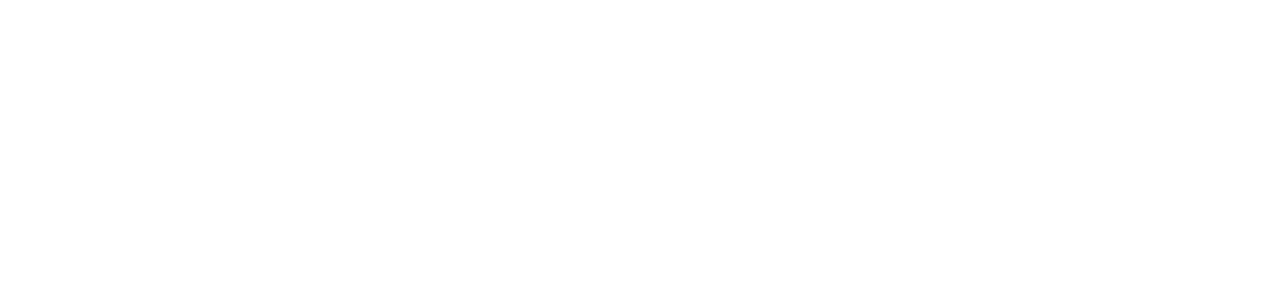
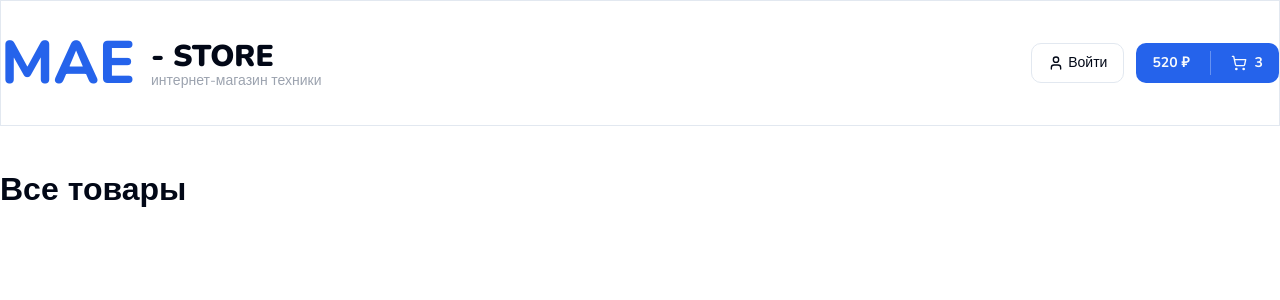
Before and after one commit to TeoPlow/MAEmba-Store, a Next.js app in the folder src/frontend/: page / in a window 1280 px wide. Shown: the top 300 px of the page. Built offline with nearby package versions, Linux system fonts and the light colour scheme.

Commit message:
Настройки начальной страницы

```diff
--- a/src/frontend/app/layout.tsx
+++ b/src/frontend/app/layout.tsx
@@ -1,15 +1,13 @@
 import type { Metadata } from "next";
-import { Geist, Geist_Mono } from "next/font/google";
+import { Nunito } from "next/font/google";
+
 import "./globals.css";
+import { Header } from "../components/shared";
 
-const geistSans = Geist({
-  variable: "--font-geist-sans",
-  subsets: ["latin"],
-});
-
-const geistMono = Geist_Mono({
-  variable: "--font-geist-mono",
-  subsets: ["latin"],
+const nunito = Nunito({
+  subsets: ['cyrillic'],
+  variable: '--font-nunito',
+  weight: ['400', '500', '600', '700', '800', '900'],
 });
 
 export const metadata: Metadata = {
@@ -24,9 +22,11 @@
   return (
     <html lang="en">
       <body
-        className={`${geistSans.variable} ${geistMono.variable} antialiased`}
-      >
-        {children}
+        className={`${nunito.variable} antialiased`}>
+          <main className="min-h-screen">
+            <Header/>
+            {children}
+            </main>
       </body>
     </html>
   );
--- a/src/frontend/app/page.tsx
+++ b/src/frontend/app/page.tsx
@@ -1,9 +1,16 @@
 "use client";
 
+import { Container, Title } from "../components/shared"
 
 export default function Page() {
   return(
-    <main className="flex flex-col min-h-screen">
+    <main>
+
+      <Container className="mt-10">
+        <Title text="Все товары" size="lg" className="font-extrabold">
+
+        </Title>
+      </Container>
 
     </main>
   )
```
